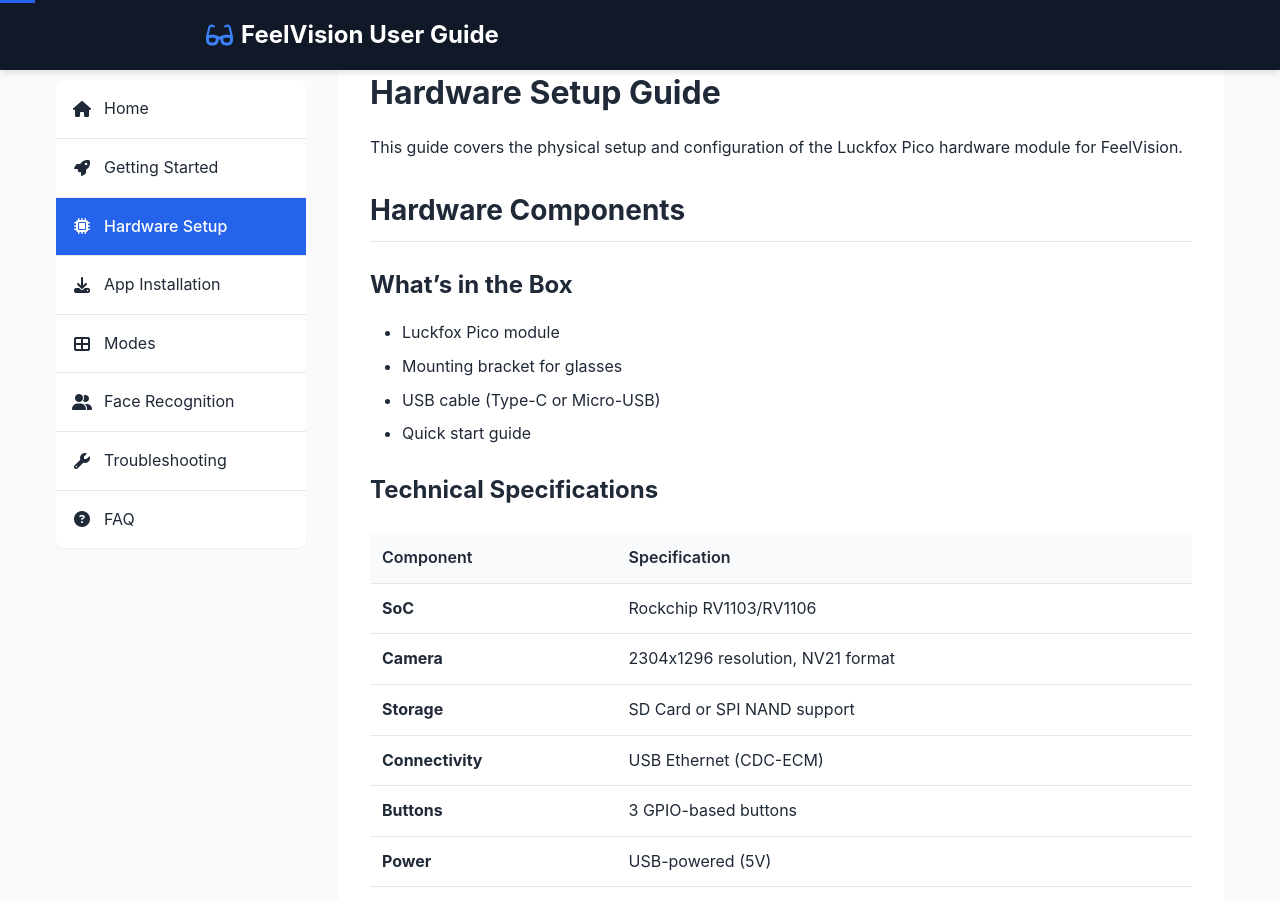
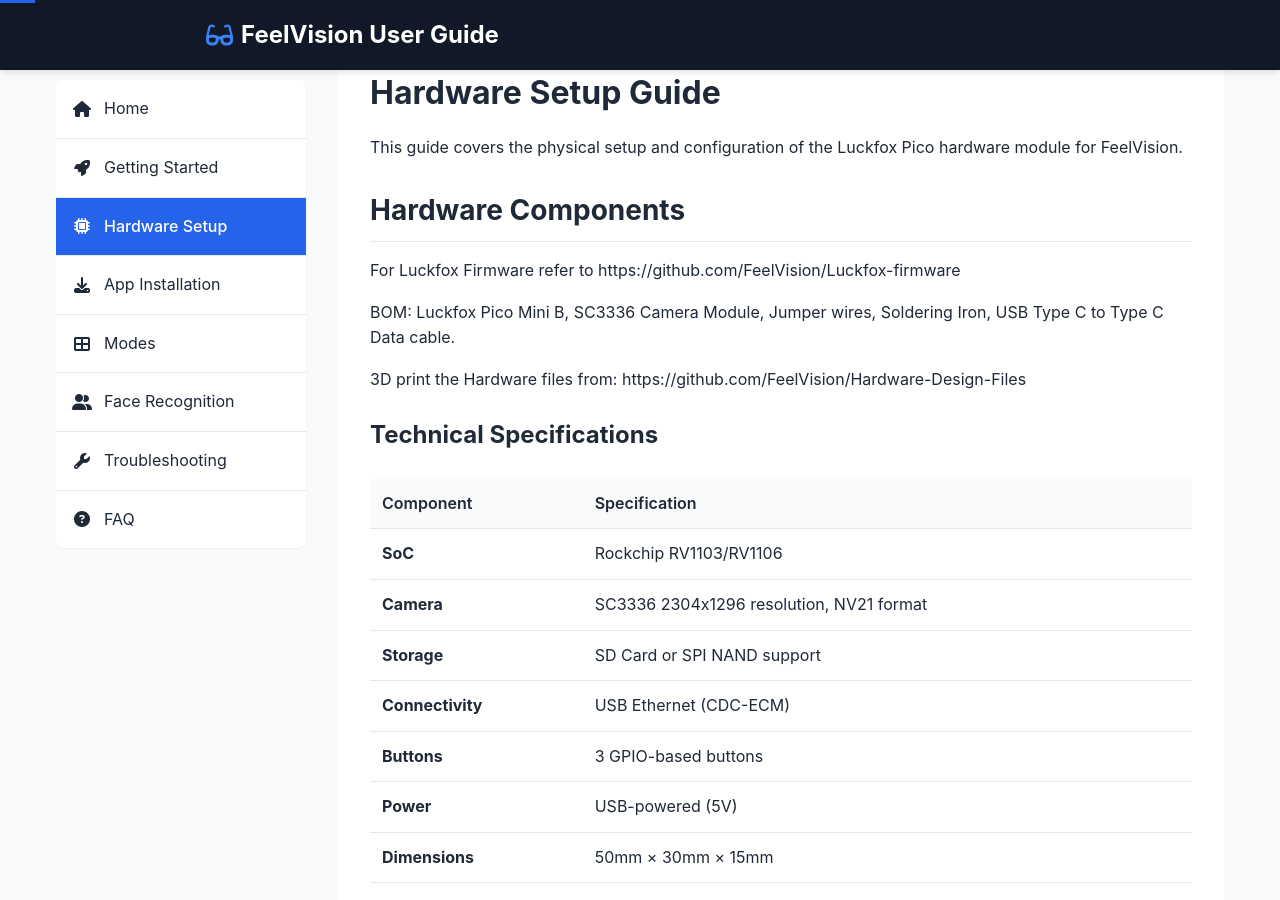
Before and after one commit to FeelVision/user-guide, a Jekyll site: the page built from pages/hardware-setup.md, in a window 1280 px wide and 900 px high, scrolled down 253 px. Built offline with Jekyll 4.4.1, drawn with Linux system fonts in a browser that asks for light colours; the table of contents is made by our own code.

Commit message:
app installation and hardware installation updated

```diff
--- a/pages/hardware-setup.md
+++ b/pages/hardware-setup.md
@@ -15,19 +15,19 @@
 
 ## Hardware Components
 
-### What's in the Box
+For Luckfox Firmware refer to https://github.com/FeelVision/Luckfox-firmware
 
-- Luckfox Pico module
-- Mounting bracket for glasses
-- USB cable (Type-C or Micro-USB)
-- Quick start guide
+BOM: Luckfox Pico Mini B, SC3336 Camera Module, Jumper wires, Soldering Iron, USB Type C to Type C Data cable.
+
+3D print the Hardware files from: https://github.com/FeelVision/Hardware-Design-Files
+
 
 ### Technical Specifications
 
 | Component | Specification |
 |-----------|---------------|
 | **SoC** | Rockchip RV1103/RV1106 |
-| **Camera** | 2304x1296 resolution, NV21 format |
+| **Camera** | SC3336 2304x1296 resolution, NV21 format |
 | **Storage** | SD Card or SPI NAND support |
 | **Connectivity** | USB Ethernet (CDC-ECM) |
 | **Buttons** | 3 GPIO-based buttons |
```
Also changed, not shown: pages/app-installation.md (+6 -38 lines).
